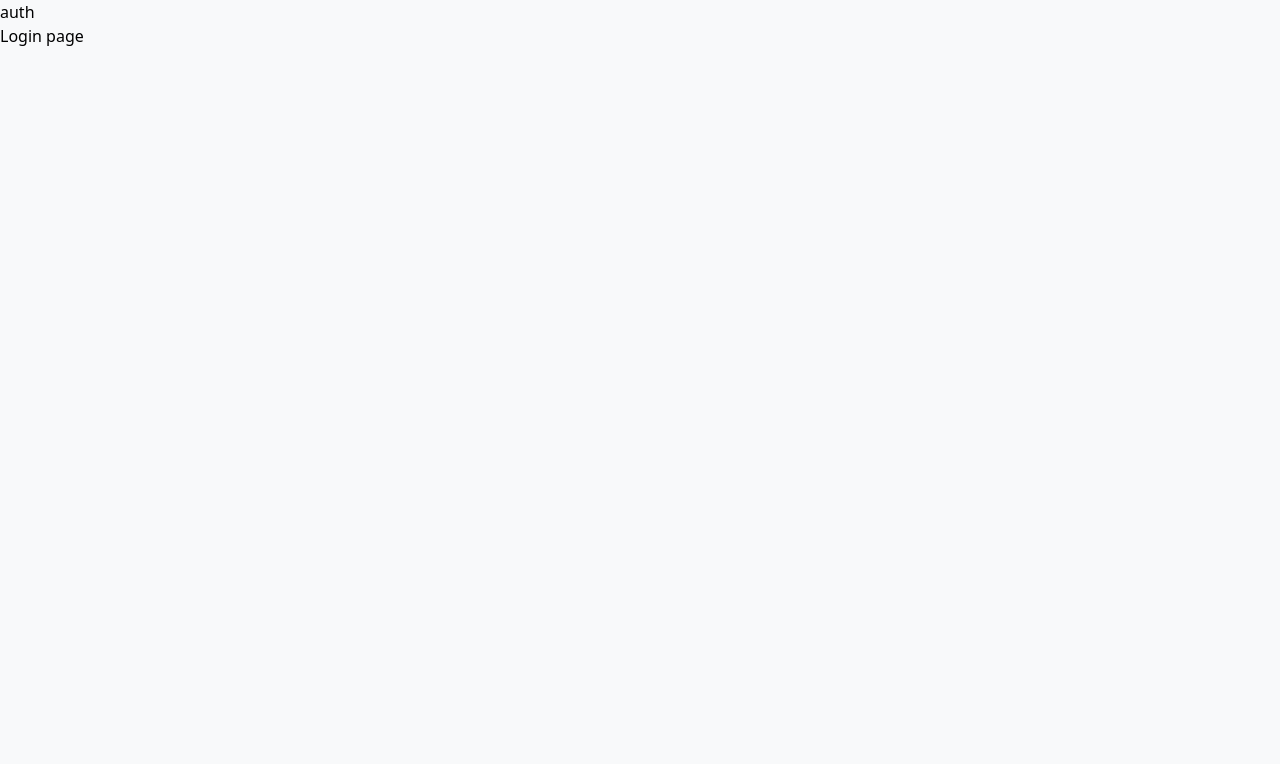
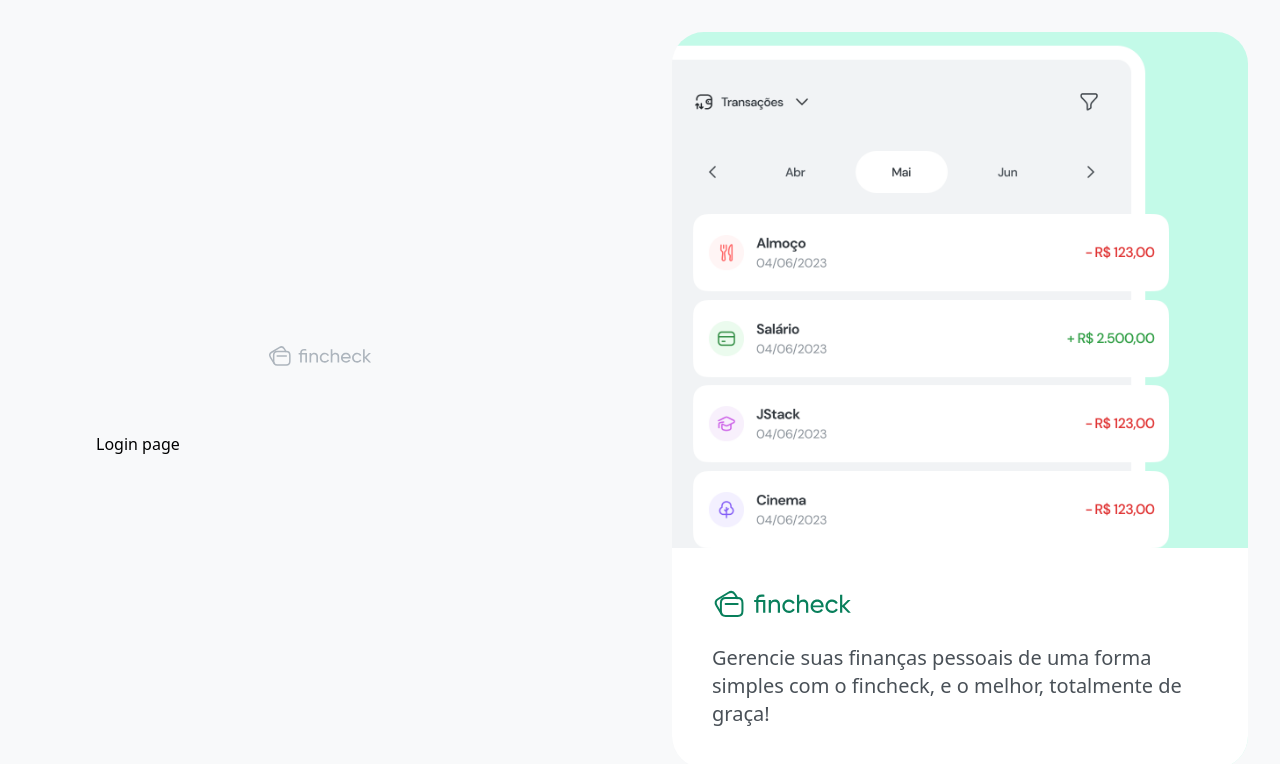
Before and after one commit to Fekleite/fincheck-ui, a React (Vite) app: page /login in a window 1280 px wide. Shown: the top 764 px of the page. Built offline with nearby package versions, Linux system fonts and the light colour scheme.

Commit message:
feat: create auth layout ui

```diff
--- a/src/ui/layouts/AuthLayout.tsx
+++ b/src/ui/layouts/AuthLayout.tsx
@@ -1,10 +1,40 @@
-import { Outlet } from "react-router-dom";
+import { Outlet } from "react-router-dom"
+
+import illustration from "../../assets/login-img.png"
+
+import { Logo } from "../components/Logo"
 
 export function AuthLayout() {
   return (
-    <div>
-      auth
-      <Outlet />
+    <div className="flex w-full h-screen">
+      <div className="w-full lg:w-1/2 h-full flex flex-col justify-center items-center gap-16 px-8">
+        <Logo
+          className="text-gray-500 h-6"
+        />
+
+        <div className="w-full max-w-md">
+          <Outlet />
+        </div>
+      </div>
+
+      <div className="w-1/2 h-full p-8 hidden lg:block">
+        <div className="w-full h-full flex justify-center relative">
+          <img
+            src={illustration}
+            className="object-cover w-full h-full max-w-[656px] max-h-[960px] select-none rounded-[32px]"
+          />
+
+          <div className="w-full max-w-[656px] bg-white p-10 absolute bottom-0 rounded-b-[32px] space-y-6">
+            <Logo
+              className="text-teal-900 h-8"
+            />
+
+            <p className="text-gray-700 font-medium text-xl">
+              Gerencie suas finanças pessoais de uma forma simples com o fincheck, e o melhor, totalmente de graça!
+            </p>
+          </div>
+        </div>
+      </div>
     </div>
   )
 }
```
